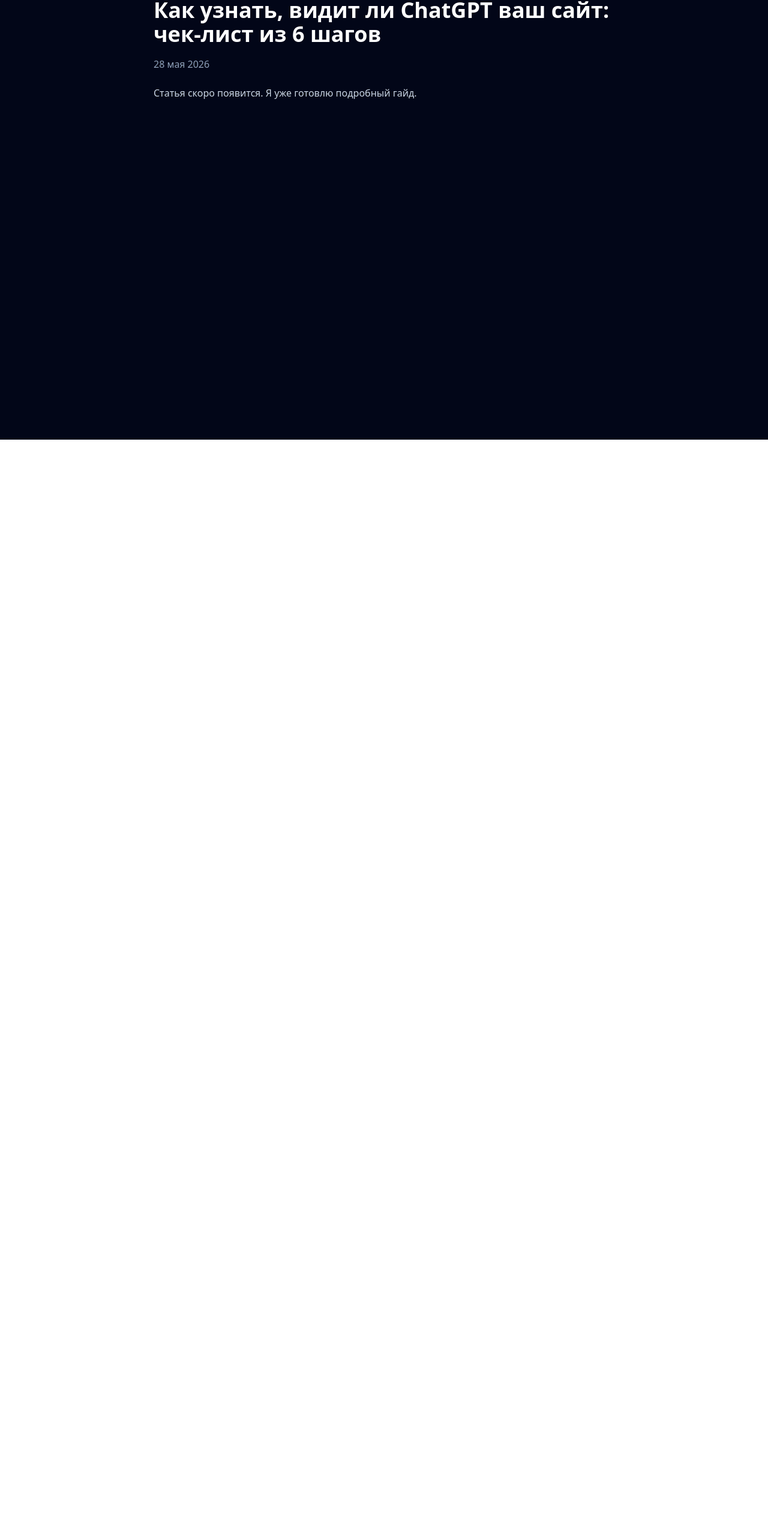
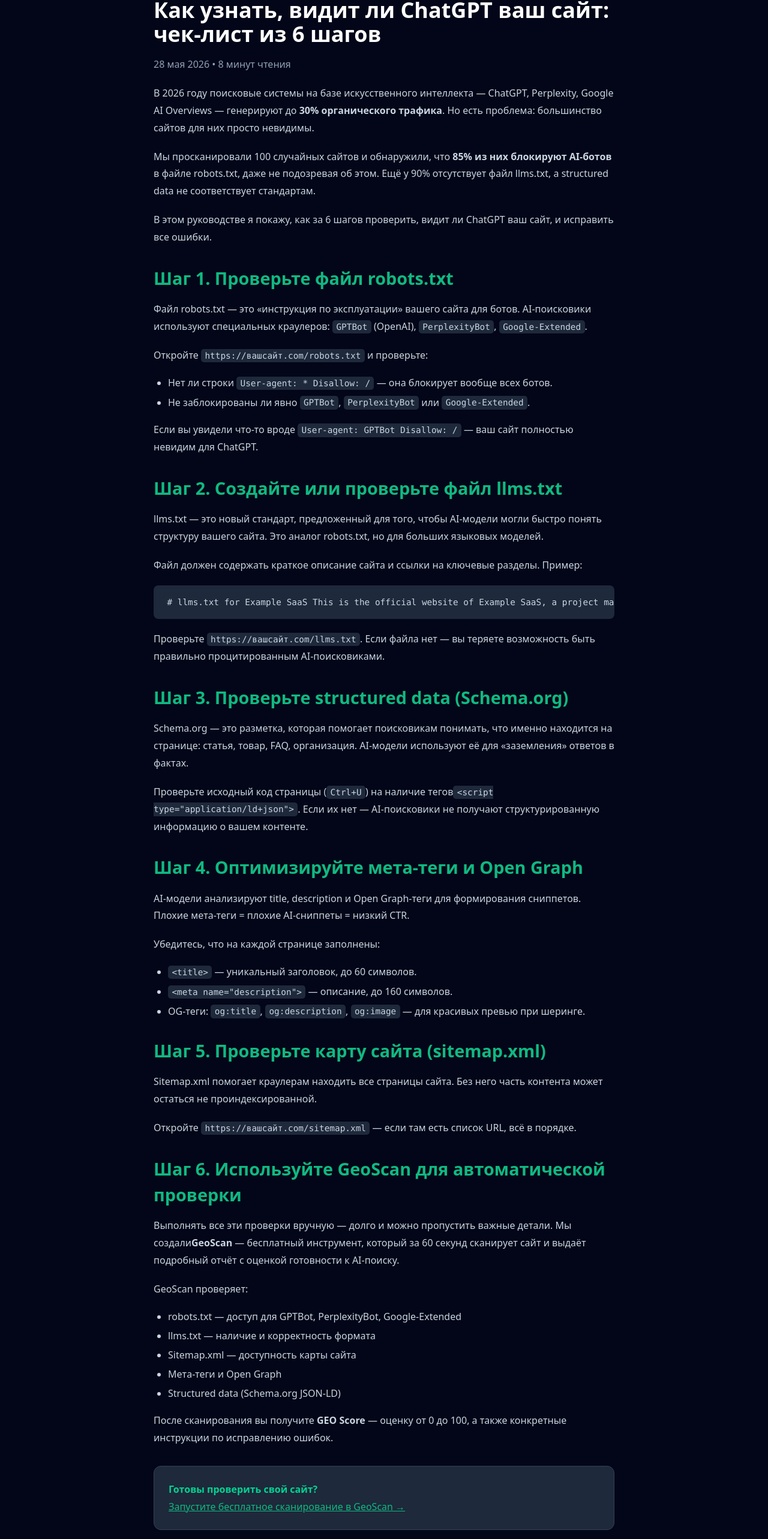
Before and after one commit to linkboostowner/geoscan, a Next.js app: page /blog/kak-uznat-vidit-li-chatgpt-vash-sait in a window 1280 px wide. Shown: the part 67-2633 px from the top of the page at 60% size. Before the commit the page ends 800 px from the top, so only its background shows below. Built offline with nearby package versions, Linux system fonts and the light colour scheme.

Commit message:
Add first blog post: AI visibility checklist

```diff
--- a/src/app/blog/kak-uznat-vidit-li-chatgpt-vash-sait/page.js
+++ b/src/app/blog/kak-uznat-vidit-li-chatgpt-vash-sait/page.js
@@ -1,12 +1,113 @@
+export const metadata = {
+  title: 'Как узнать, видит ли ChatGPT ваш сайт: чек-лист из 6 шагов | GeoScan',
+  description: 'Пошаговое руководство по проверке видимости сайта для AI-поисковиков. Узнайте, какие файлы проверить и как исправить ошибки.',
+};
+
 export default function Post() {
   return (
     <main className="min-h-screen bg-slate-950 text-white px-4 py-16">
       <article className="max-w-3xl mx-auto prose prose-invert">
         <h1 className="text-4xl font-bold mb-4">Как узнать, видит ли ChatGPT ваш сайт: чек-лист из 6 шагов</h1>
-        <p className="text-slate-400 mb-8">28 мая 2026</p>
+        <p className="text-slate-400 mb-8">28 мая 2026 • 8 минут чтения</p>
+
         <div className="space-y-4 text-slate-300">
-          {/* СЮДА Я ВСТАВЛЮ ПОЛНЫЙ ТЕКСТ СТАТЬИ */}
-          <p>Статья скоро появится. Я уже готовлю подробный гайд.</p>
+          <p>
+            В 2026 году поисковые системы на базе искусственного интеллекта — ChatGPT, Perplexity, Google AI Overviews —
+            генерируют до <strong>30% органического трафика</strong>. Но есть проблема: большинство сайтов для них просто невидимы.
+          </p>
+          <p>
+            Мы просканировали 100 случайных сайтов и обнаружили, что <strong>85% из них блокируют AI-ботов</strong> в файле robots.txt,
+            даже не подозревая об этом. Ещё у 90% отсутствует файл llms.txt, а structured data не соответствует стандартам.
+          </p>
+          <p>
+            В этом руководстве я покажу, как за 6 шагов проверить, видит ли ChatGPT ваш сайт, и исправить все ошибки.
+          </p>
+
+          <h2>Шаг 1. Проверьте файл robots.txt</h2>
+          <p>
+            Файл robots.txt — это «инструкция по эксплуатации» вашего сайта для ботов. AI-поисковики используют специальных
+            краулеров: <code>GPTBot</code> (OpenAI), <code>PerplexityBot</code>, <code>Google-Extended</code>.
+          </p>
+          <p>Откройте <code>https://вашсайт.com/robots.txt</code> и проверьте:</p>
+          <ul>
+            <li>Нет ли строки <code>User-agent: * Disallow: /</code> — она блокирует вообще всех ботов.</li>
+            <li>Не заблокированы ли явно <code>GPTBot</code>, <code>PerplexityBot</code> или <code>Google-Extended</code>.</li>
+          </ul>
+          <p>
+            Если вы увидели что-то вроде <code>User-agent: GPTBot Disallow: /</code> — ваш сайт полностью невидим для ChatGPT.
+          </p>
+
+          <h2>Шаг 2. Создайте или проверьте файл llms.txt</h2>
+          <p>
+            llms.txt — это новый стандарт, предложенный для того, чтобы AI-модели могли быстро понять структуру вашего сайта.
+            Это аналог robots.txt, но для больших языковых моделей.
+          </p>
+          <p>Файл должен содержать краткое описание сайта и ссылки на ключевые разделы. Пример:</p>
+          <pre><code># llms.txt for Example SaaS
+This is the official website of Example SaaS, a project management tool.
+- /about: About our company
+- /pricing: Plans and pricing
+- /docs: API documentation
+          </code></pre>
+          <p>
+            Проверьте <code>https://вашсайт.com/llms.txt</code>. Если файла нет — вы теряете возможность быть
+            правильно процитированным AI-поисковиками.
+          </p>
+
+          <h2>Шаг 3. Проверьте structured data (Schema.org)</h2>
+          <p>
+            Schema.org — это разметка, которая помогает поисковикам понимать, что именно находится на странице: статья,
+            товар, FAQ, организация. AI-модели используют её для «заземления» ответов в фактах.
+          </p>
+          <p>
+            Проверьте исходный код страницы (<code>Ctrl+U</code>) на наличие тегов
+            <code>&lt;script type="application/ld+json"&gt;</code>. Если их нет — AI-поисковики
+            не получают структурированную информацию о вашем контенте.
+          </p>
+
+          <h2>Шаг 4. Оптимизируйте мета-теги и Open Graph</h2>
+          <p>
+            AI-модели анализируют title, description и Open Graph-теги для формирования сниппетов. Плохие мета-теги =
+            плохие AI-сниппеты = низкий CTR.
+          </p>
+          <p>Убедитесь, что на каждой странице заполнены:</p>
+          <ul>
+            <li><code>&lt;title&gt;</code> — уникальный заголовок, до 60 символов.</li>
+            <li><code>&lt;meta name="description"&gt;</code> — описание, до 160 символов.</li>
+            <li>OG-теги: <code>og:title</code>, <code>og:description</code>, <code>og:image</code> — для красивых превью при шеринге.</li>
+          </ul>
+
+          <h2>Шаг 5. Проверьте карту сайта (sitemap.xml)</h2>
+          <p>
+            Sitemap.xml помогает краулерам находить все страницы сайта. Без него часть контента может остаться
+            не проиндексированной.
+          </p>
+          <p>Откройте <code>https://вашсайт.com/sitemap.xml</code> — если там есть список URL, всё в порядке.</p>
+
+          <h2>Шаг 6. Используйте GeoScan для автоматической проверки</h2>
+          <p>
+            Выполнять все эти проверки вручную — долго и можно пропустить важные детали. Мы создали
+            <strong>GeoScan</strong> — бесплатный инструмент, который за 60 секунд сканирует сайт и выдаёт
+            подробный отчёт с оценкой готовности к AI-поиску.
+          </p>
+          <p>GeoScan проверяет:</p>
+          <ul>
+            <li>robots.txt — доступ для GPTBot, PerplexityBot, Google-Extended</li>
+            <li>llms.txt — наличие и корректность формата</li>
+            <li>Sitemap.xml — доступность карты сайта</li>
+            <li>Мета-теги и Open Graph</li>
+            <li>Structured data (Schema.org JSON-LD)</li>
+          </ul>
+          <p>
+            После сканирования вы получите <strong>GEO Score</strong> — оценку от 0 до 100, а также
+            конкретные инструкции по исправлению ошибок.
+          </p>
+          <p style={{ marginTop: '2rem', padding: '1.5rem', background: '#1e293b', borderRadius: '0.75rem', border: '1px solid #334155' }}>
+            <strong className="text-emerald-400">Готовы проверить свой сайт?</strong><br />
+            <a href="/" style={{ color: '#10b981', textDecoration: 'underline' }}>
+              Запустите бесплатное сканирование в GeoScan →
+            </a>
+          </p>
         </div>
       </article>
     </main>
```
